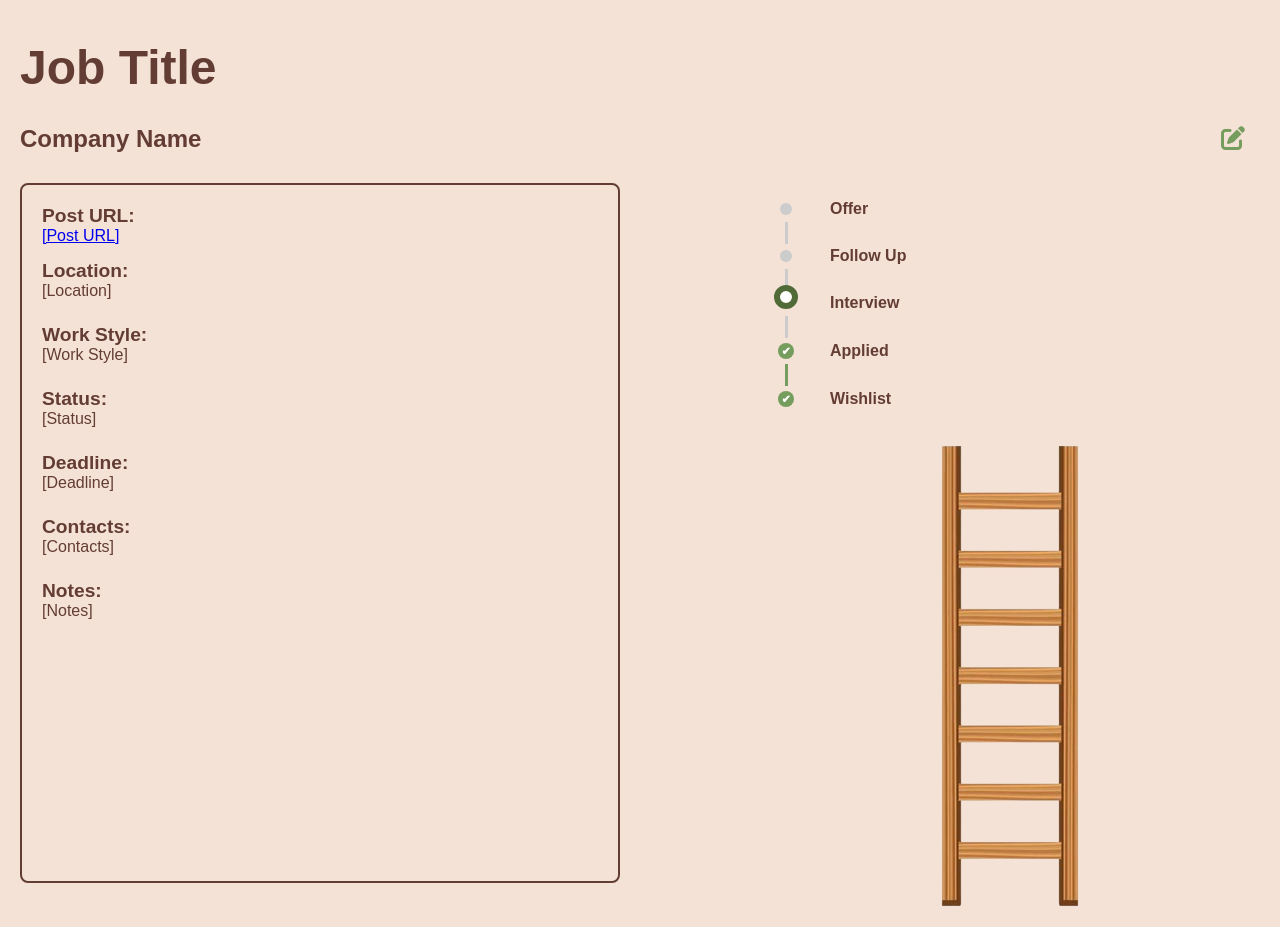
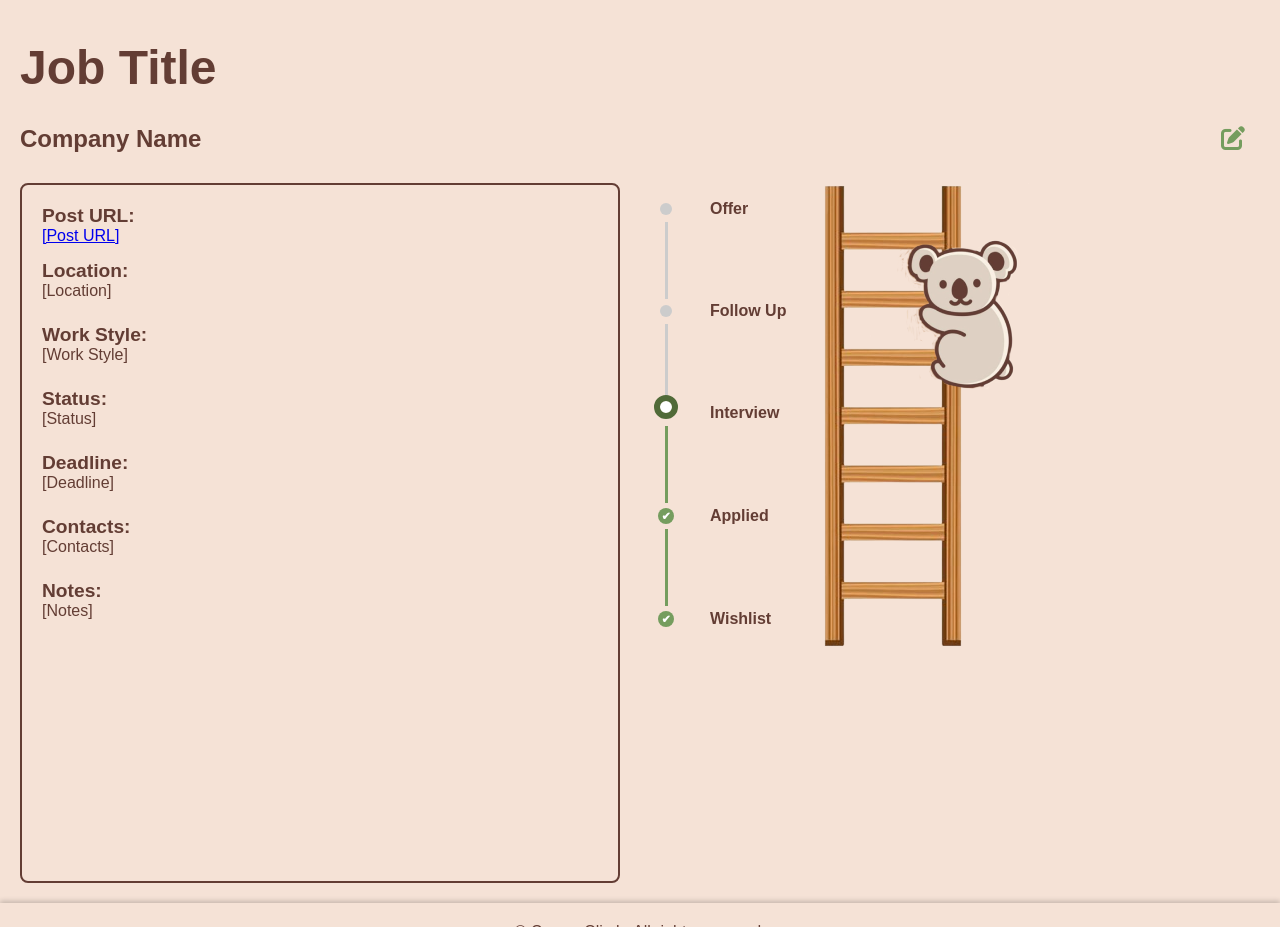
Before and after one commit to apandamedic/CareerClimb, a Django app: page /job/ in a window 1280 px wide. Shown: the top 927 px of the page. Run offline with Django 5.2, Linux system fonts and the light colour scheme.

Commit message:
Updated Progress Bar/Ladder/Koala Alignment

```diff
--- a/myapp/static/css/styles.css
+++ b/myapp/static/css/styles.css
@@ -9,9 +9,9 @@ body {
     font-family: Arial, sans-serif;
     background-color: #f5e2d6;       /* Background color for the body */
     color: #633D34;                  /* Text color */
-    min-height: 100vh;               /* Ensure the body takes at least the full viewport height */
-    display: flex;                   /* Use flexbox for layout */
-    flex-direction: column;          /* Arrange children in a column */
+    min-height: 100vh;
+    display: flex;
+    flex-direction: column;
 }
 
 /* Header styles */
@@ -307,8 +307,9 @@ p1-button[type="submit"]:hover {
 /* Main Container for Job Listing and Progress Bar */
 .main-container {
     display: flex;
-    justify-content: space-between;
+    justify-content: flex-start;
     margin: 20px;
+    gap: 20px;
 }
 
 /* Job Listing Container */
@@ -321,6 +322,7 @@ p1-button[type="submit"]:hover {
     border-radius: 8px;
     background-color: #f5e2d6;
     overflow: auto;
+    min-width: 30%;
 }
 
 /* Job Detail Styles */
@@ -341,7 +343,7 @@ p1-button[type="submit"]:hover {
 :root {
     --v-progress-left: 50px;
     --v-progress-item-height-width: 12px;
-    --v-progress-line-height: 35px;
+    --v-progress-line-height: 90px;
     --v-progress-line-width: 3px;
     --v-progress-gap: 13px;
     --blue: #0081C9;
@@ -353,10 +355,12 @@ p1-button[type="submit"]:hover {
 .v-progress {
     padding: 20px;
     font-weight: bold;
+    height: 500px;
 }
 
 .v-progress ul {
     list-style: none;
+    height: 500px;
 }
 
 .v-progress-item {
@@ -423,12 +427,62 @@ p1-button[type="submit"]:hover {
 top: calc(0px - var(--v-progress-item-height-width) / 2);
 }
 
+.v-progress-item.inprogress:after {
+    border-color: #2C761BA3;
+}
+
 /* Adding spacing and alignment */
 .v-progress-item.completed,
 .v-progress-item.inprogress {
 padding-bottom: var(--v-progress-gap);
 }
 
+.progress-container {
+    display: flex;
+    align-items: flex-start; /* Align the items to the top */
+    position: relative;
+    margin-right: 10px; /* Space between progress bar and ladder */
+}
+
+/* Ladder Image */
+.ladder-image {
+    position: relative;
+    height: 500px;
+    width: auto;
+    margin-left: 10px;
+    margin-right: 40px;
+}
+
+/* Koala Image */
+.progress-koala-image {
+    position: absolute;
+    top: 0; /* Start from the bottom of the ladder */
+    left: 50%; /* Position koala in the middle */
+    transform: translateX(-50%); /* Center koala horizontally */
+    width: 50px; /* Adjust size of the koala */
+    transition: top 1s ease-in-out;
+}
+
+/* Adjust koala position based on progress */
+.v-progress-item.completed:nth-child(1) ~ .progress-koala-image {
+    top: 10%;  /* Climb to 10% of the ladder height */
+}
+
+.v-progress-item.completed:nth-child(2) ~ .progress-koala-image {
+    top: 25%;  /* Climb to 25% */
+}
+
+.v-progress-item.completed:nth-child(3) ~ .progress-koala-image {
+    top: 50%;  /* Climb to 50% */
+}
+
+.v-progress-item.completed:nth-child(4) ~ .progress-koala-image {
+    top: 75%;  /* Climb to 75% */
+}
+
+.v-progress-item.completed:nth-child(5) ~ .progress-koala-image {
+    top: 90%;  /* Climb to 90% */
+}
 
 /*******************************************************************/
 
@@ -444,8 +498,6 @@ p1-button[type="submit"]:hover {
     box-shadow: 0 4px 8px rgba(0, 0, 0, 0.2);
     text-align: center;
 }
-
-
 
 /*Resume Advisor*/
 /* Resume Advisor */
--- a/myapp/templates/individualJobListing.html
+++ b/myapp/templates/individualJobListing.html
@@ -75,7 +75,7 @@
 
             <!-- placeholder for koala -->
             <div class="progress-koala-image">
-                <img src="path/to/koala-image.png" alt="Koala" />
+                <img src="../static/images/koala.png" alt="Koala" />
             </div>
         </div>
     </div>
```
Also changed, not shown: myapp/static/images/ladder.png. Lines whose indentation alone changed are shown as unchanged.
